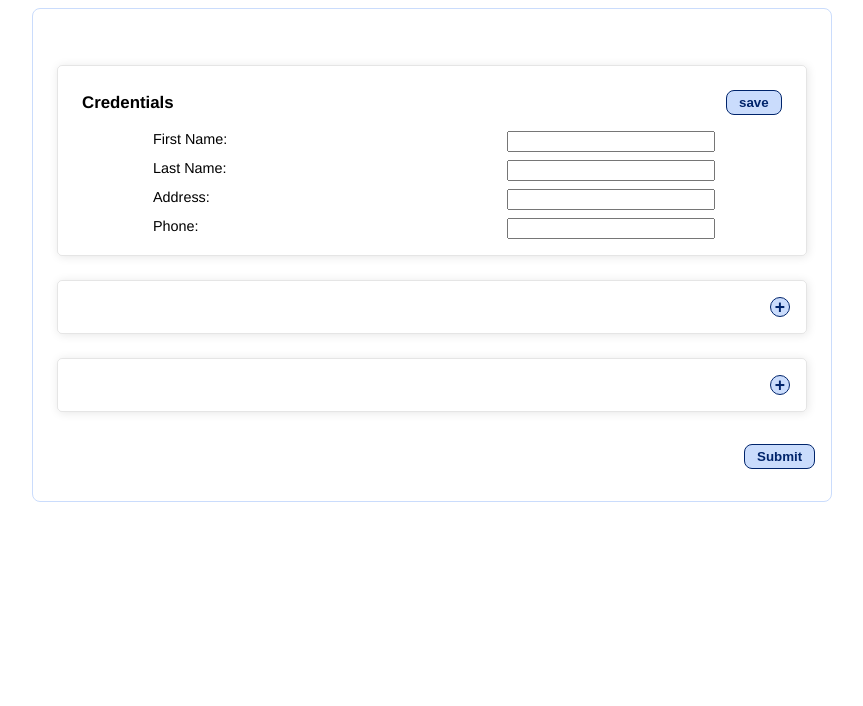
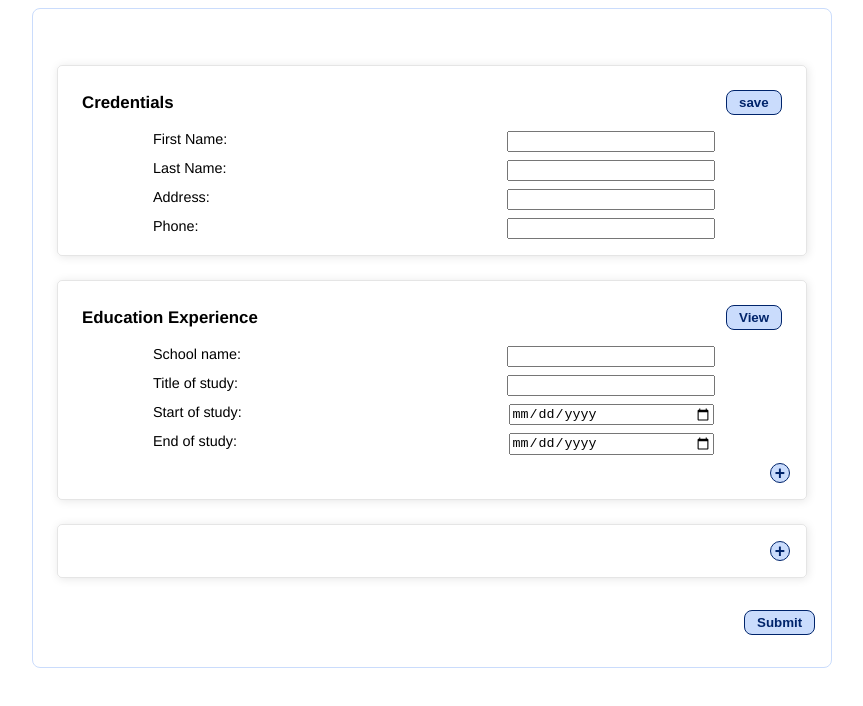
Before and after one commit to Serp-ent/cv_application, a React (Vite) app: page / in a window 1280 px wide. Shown: the top 706 px of the page, without its empty margins (208-1071 px from the left). Built offline with nearby package versions, Linux system fonts and the light colour scheme.

Commit message:
Allow adding items to experience list

```diff
--- a/src/App.jsx
+++ b/src/App.jsx
@@ -27,23 +27,19 @@ function App() {
 }
 
 function Credentials() {
-  const [firstName, setFirstName] = useState('')
-  const [lastName, setLastName] = useState('')
-  const [address, setAddress] = useState('')
-  const [phoneNumber, setPhoneNumber] = useState('')
+  const [credentials, setCredentials] = useState({
+    firstName: '', lastName: "", address: "", phoneNumber: ""
+  });
+
   const [editable, setEditable] = useState(true);
 
-  const handleFirstNameChange = (event) => {
-    setFirstName(event.target.value)
-  };
-  const handleLastNameChange = (event) => {
-    setLastName(event.target.value)
-  };
-  const handleAddressChange = (event) => {
-    setAddress(event.target.value)
-  };
-  const handlePhoneChange = (event) => {
-    setPhoneNumber(event.target.value)
+  const handleChange = (event) => {
+    const { name, value } = event.target;
+    console.log(`handleChange for name = '${name}'`);
+    setCredentials(prevState => ({
+      ...prevState,
+      [name]: value
+    }))
   };
 
   if (editable) {
@@ -53,10 +49,10 @@ function Credentials() {
           <h3>Credentials</h3>
           <button type='button' onClick={() => setEditable(false)}>save</button>
         </div>
-        <InputItem name='First Name' onInput={handleFirstNameChange} value={firstName}></InputItem>
-        <InputItem name='Last Name' onInput={handleLastNameChange} value={lastName}></InputItem>
-        <InputItem name='Address' onInput={handleAddressChange} value={address}></InputItem>
-        <InputItem name='Phone' onInput={handlePhoneChange} value={phoneNumber}></InputItem>
+        <InputItem label="First Name" name='firstName' onInput={handleChange} value={credentials.firstName}></InputItem>
+        <InputItem label='Last Name' name='lastName' onInput={handleChange} value={credentials.lastName}></InputItem>
+        <InputItem label='Address' name="address" onInput={handleChange} value={credentials.address}></InputItem>
+        <InputItem label='Phone' name="phoneNumber" onInput={handleChange} value={credentials.phoneNumber}></InputItem>
       </section>
     );
   }
@@ -67,24 +63,102 @@ function Credentials() {
         <h3>Credentials</h3>
         <button type='button' onClick={() => setEditable(true)}>Edit</button>
       </div>
-      <h3>{firstName} {lastName}</h3>
-      <p>Address: {address}</p>
-      <p>Phone number: {phoneNumber}</p>
+      <h3>{credentials.firstName} {credentials.lastName}</h3>
+      <p>Address: {credentials.address}</p>
+      <p>Phone number: {credentials.phoneNumber}</p>
     </section>
   )
 }
 
 function Education() {
+  const [education, setEducation] = useState([]);
+  const [educationItem, setEducationItem] = useState({
+    schoolName: '',
+    studyTitle: '',
+    studyStart: '',
+    studyEnd: ''
+  });
+  const [editable, setEditable] = useState(true);
+
+  const handleChange = (event) => {
+    const { name, value } = event.target;
+    setEducationItem(prevState => ({
+      ...prevState,
+      [name]: value
+    }))
+  };
+
+  const addItem = () => {
+    // TODO: check if all fields are filled and with correct data
+    console.log(`adding ${JSON.stringify(educationItem)} item`);
+
+    const newItem = { ...educationItem, id: crypto.randomUUID() };
+    setEducation([...education, newItem]);
+
+    setEducationItem({
+      schoolName: "",
+      studyTitle: "",
+      studyStart: "",
+      studyEnd: ""
+    });
+    // reset input fields
+  }
+
+  const educationList = education.map((item) => {
+    return (
+      <div key={item.id} style={{ border: '1px solid black' }}>
+        <h6>from {item.studyStart} to {item.studyEnd}</h6>
+        <h4>School Name {item.schoolName}</h4>
+        <h4>Study Title {item.studyTitle}</h4>
+      </div>
+    );
+
+  });
+
   return (
     <section className='inputSection'>
-      {/* <SectionHeader title={'Education experience'}></SectionHeader> */}
-      {/* <InputItem name='School name'></InputItem>
-      <InputItem name='Title of study'></InputItem>
-      <InputItem name='start of study' type='date'></InputItem>
-      <InputItem name='end of study' type='date'></InputItem> */}
-      <div className='addNew'>
-        <button type='button'>+</button>
+      <div className="sectionHeader">
+        <h3>Education Experience</h3>
+        <button type='button' onClick={() => setEditable(!editable)}>
+          {editable ? 'View' : 'Edit'}
+        </button>
       </div>
+      {editable ? (
+        <>
+          {educationList}
+          <InputItem
+            label='School name'
+            name='schoolName'
+            onInput={handleChange}
+            value={educationItem.schoolName}
+          />
+          <InputItem
+            label='Title of study'
+            name='studyTitle'
+            onInput={handleChange}
+            value={educationItem.studyTitle}
+          />
+          <InputItem
+            label='Start of study'
+            name='studyStart'
+            type='date'
+            onInput={handleChange}
+            value={educationItem.studyStart}
+          />
+          <InputItem
+            label='End of study'
+            name='studyEnd'
+            type='date'
+            onInput={handleChange}
+            value={educationItem.studyEnd}
+          />
+          <div className='addNew'>
+            <button type='button' onClick={addItem}>+</button>
+          </div>
+        </>
+      ) : (
+        educationList
+      )}
     </section>
   );
 }
--- a/src/components/InputItem.jsx
+++ b/src/components/InputItem.jsx
@@ -1,6 +1,7 @@
 import "../styles/InputItem.css"
 
 export function InputItem({
+    label,
     name,
     type = 'text',
     onInput,
@@ -9,8 +10,8 @@ export function InputItem({
     return (
         <>
             <label>
-                <div>{name + ': '}</div>
-                <input type={type} onChange={onInput} value={value} />
+                <div>{label + ': '}</div>
+                <input name={name} type={type} onChange={onInput} value={value} />
             </label>
         </>
     );
```
